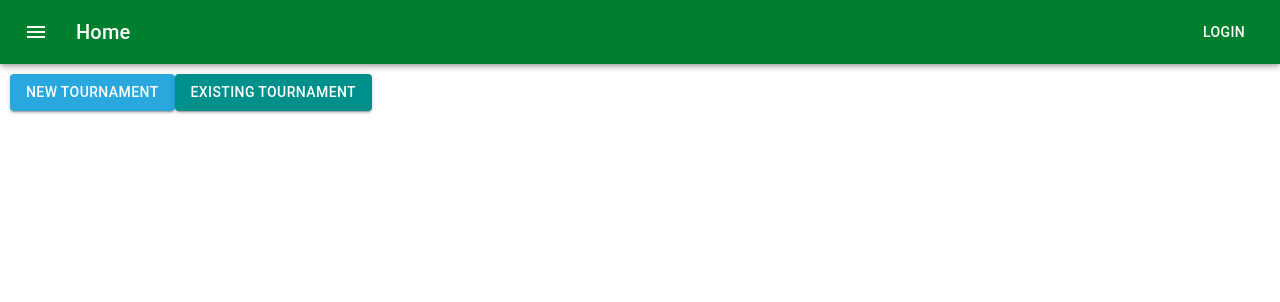
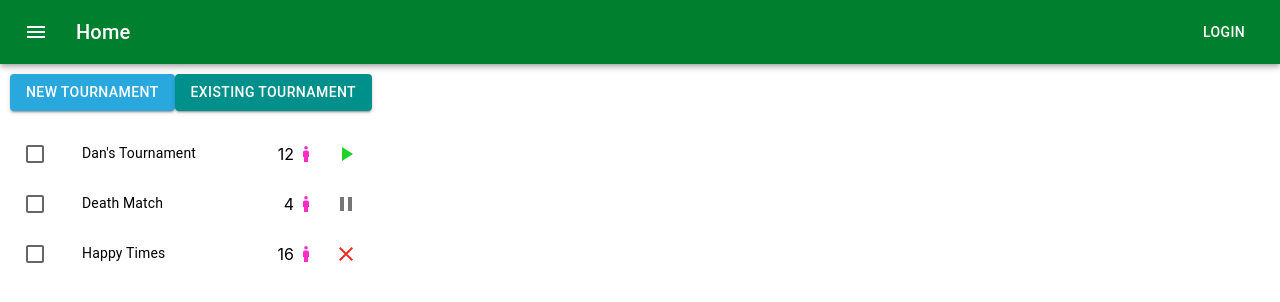
Before and after one commit to CLHigg42/catan_scoreboard, a React (Create React App) app: page / in a window 1280 px wide. Shown: the top 302 px of the page. Built offline with nearby package versions, Linux system fonts and the light colour scheme.

Commit message:
Tournament List

```diff
--- /dev/null
+++ b/src/Mock/TournamentListMock.js
@@ -0,0 +1,20 @@
+export const TournamentListMock = [
+  {
+    id: 0,
+    name: "Dan's Tournament",
+    players: 12,
+    status: 'Active',
+  },
+  {
+    id: 1,
+    name: 'Death Match',
+    players: 4,
+    status: 'Paused'
+  },
+  {
+    id: 2,
+    name: 'Happy Times',
+    players: 16,
+    status: 'Closed'
+  }
+]
--- a/src/Pages/LandingPage.js
+++ b/src/Pages/LandingPage.js
@@ -1,5 +1,6 @@
 import React, {useEffect, useState} from 'react'
 import { Button, Card, TextField } from '@mui/material'
+import { TournamentList } from './TournamentList';
 
 export const LandingPage = () => {
   const [buttonState, setButtonState] = useState({
@@ -52,6 +53,7 @@ export const LandingPage = () => {
       >
         Existing Tournament
       </Button>
+      <TournamentList />
     </div>
   )
 }
--- a/src/Pages/TournamentList.js
+++ b/src/Pages/TournamentList.js
@@ -1,15 +1,11 @@
-import * as React from 'react';
-import { List, ListItem, ListItemButton, ListItemIcon } from '@mui/material';
-import ListItem from '@mui/material/ListItem';
-import ListItemButton from '@mui/material/ListItemButton';
-import ListItemIcon from '@mui/material/ListItemIcon';
-import ListItemText from '@mui/material/ListItemText';
-import Checkbox from '@mui/material/Checkbox';
-import IconButton from '@mui/material/IconButton';
-import CommentIcon from '@mui/icons-material/Comment';
+import React, { useState } from 'react';
+import { List, ListItem, ListItemButton, ListItemIcon, ListItemText, Checkbox, IconButton, Icon } from '@mui/material';
+import { PlayArrow, Pause, Close, Boy } from '@mui/icons-material';
+import {TournamentListMock} from '../Mock/TournamentListMock';
 
-export const CheckboxList = () => {
-  const [checked, setChecked] = React.useState([0]);
+export const TournamentList = () => {
+  const [checked, setChecked] = useState([0]);
+  const [tournaments, setTournaments] = useState(TournamentListMock);
 
   const handleToggle = (value) => () => {
     const currentIndex = checked.indexOf(value);
@@ -24,22 +20,45 @@ export const CheckboxList = () => {
     setChecked(newChecked);
   };
 
+  const handleStatus = (status) => {
+    if (status === 'Active') {
+      return <PlayArrow style={{color: "#20d423"}}/>
+    } else if (status === 'Paused') {
+      return <Pause />
+    } else {
+      return <Close style={{color: "#ed2d1f"}}/>
+    }
+  }
+
   return (
     <List sx={{ width: '100%', maxWidth: 360, bgcolor: 'background.paper' }}>
-      {[0, 1, 2, 3].map((value) => {
-        const labelId = `checkbox-list-label-${value}`;
+      {tournaments.map((value) => {
+        console.log(value)
+        const labelId = `checkbox-list-label-${value.id}`;
 
         return (
           <ListItem
-            key={value}
+            key={value.id}
             secondaryAction={
+              <div
+                style={{display: 'flex', alignItems: 'center'}}
+              >
+              <div style={{display: 'flex', alignItems: 'center'}}>
+                <div>
+                  {value.players}
+                </div>
+                <IconButton style={{paddingLeft: 0}}>
+                  <Boy style={{color: '#ff2bc7'}} />
+                </IconButton>
+              </div>
               <IconButton edge="end" aria-label="comments">
-                <CommentIcon />
+                {handleStatus(value.status)}
               </IconButton>
+              </div>
             }
             disablePadding
           >
-            <ListItemButton role={undefined} onClick={handleToggle(value)} dense>
+            <ListItemButton role={undefined} onClick={handleToggle(value.id)} dense>
               <ListItemIcon>
                 <Checkbox
                   edge="start"
@@ -49,7 +68,7 @@ export const CheckboxList = () => {
                   inputProps={{ 'aria-labelledby': labelId }}
                 />
               </ListItemIcon>
-              <ListItemText id={labelId} primary={`Line item ${value + 1}`} />
+              <ListItemText id={labelId} primary={value.name} />
             </ListItemButton>
           </ListItem>
         );
```
